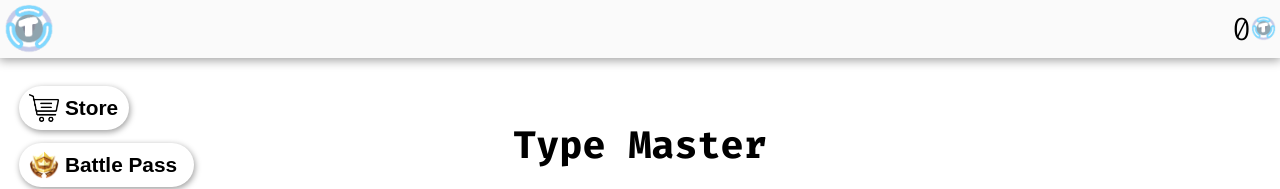
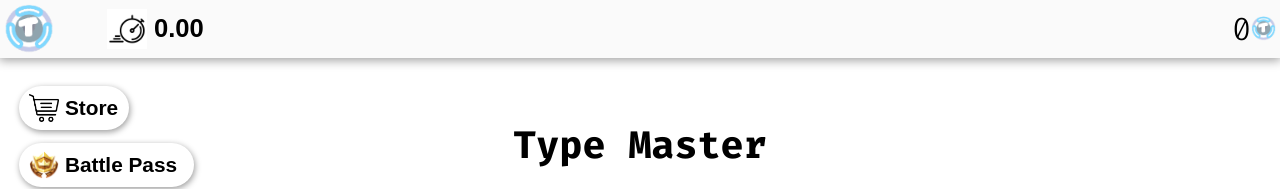
Before and after one commit to PandaStripes11/code-typer, a Next.js app: page / in a window 1280 px wide. Shown: the top 189 px of the page. Built offline with nearby package versions, Linux system fonts and the light colour scheme.

Commit message:
Timer addition

```diff
--- a/components/Header/Header.js
+++ b/components/Header/Header.js
@@ -1,15 +1,20 @@
 import HeaderStyles from './Header.module.css'
 import Image from 'next/image'
+
+import Timer from './Timer/Timer'
 
 export default function Header(props) {
     return (
         <header className={HeaderStyles.header}>
+            <div className={HeaderStyles.container}>
                 <Image
                     src="/code-typer.png"
                     height={50}
                     width={50}
                     alt="T-bucks"
                 />
+                <Timer />
+            </div>
             <h2 className={HeaderStyles.h2}>
                 {props.cbucks}
                 <Image
--- a/components/Header/Header.module.css
+++ b/components/Header/Header.module.css
@@ -11,6 +11,11 @@
     align-items: center;
     justify-content: space-between;
 }
+.container {
+    display: flex;
+    width: 200px;
+    justify-content: space-between;
+}
 
 .h2 {
     font-weight: 300;
--- /dev/null
+++ b/components/Header/Timer/Timer.js
@@ -0,0 +1,40 @@
+import TimerStyles from './Timer.module.css'
+
+import Image from 'next/image'
+
+import {useState} from 'react'
+
+export default function Timer() {
+    const [active, setActive] = useState(false)
+    const [timer, setTimer] = useState(0)
+    const [intervalId, setIntervalId] = useState()
+
+    const handleClick = () => {
+        if (active) {
+            clearInterval(intervalId)
+            setActive(false)
+            return
+        } else if (!active && timer) {
+            setTimer(0)
+        } else {
+            setActive(true)
+            const currentIntervalId = setInterval(() => {
+                setTimer(prev => prev + 30)
+            }, 30)
+            setIntervalId(currentIntervalId)
+        }
+    }
+
+    const formattedTimer = (timer / 1000).toFixed(2)
+
+    return (
+        <button className={TimerStyles.button} onClick={handleClick}>
+            <Image
+                src="/clock_icon.png"
+                height={40}
+                width={40}
+            />
+            &nbsp;{formattedTimer}
+        </button>
+    )
+}
--- /dev/null
+++ b/components/Header/Timer/Timer.module.css
@@ -0,0 +1,10 @@
+.button {
+    border: none;
+    outline: none;
+    background: none;
+    padding: none;
+    cursor: pointer;
+    display: flex;
+    align-items: center;
+    font-size: 1.6em;
+}
--- a/components/Purchases/Shop/Upgrades/Menu/PageIcon/PageIcon.js
+++ b/components/Purchases/Shop/Upgrades/Menu/PageIcon/PageIcon.js
@@ -11,8 +11,8 @@ export default function PageIcon(props) {
             <div>
                 <Image
                     src={props.src}
-                    height={50}
-                    width={50}
+                    height={80}
+                    width={80}
                 />
             </div>
             <div>
--- a/components/Purchases/Shop/Upgrades/Menu/PageIcon/PageIcon.module.css
+++ b/components/Purchases/Shop/Upgrades/Menu/PageIcon/PageIcon.module.css
@@ -8,12 +8,13 @@
     cursor: pointer;
     background-color: white;
     margin: 5% 0;
+    padding:  0 5%;
 }
 
 .h4 {
-    font-size: 1.2em;
+    font-size: 1.1em;
 }
 .p {
     font-weight: 300;
-    font-size: 1em;
+    font-size: 0.9em;
 }
--- a/components/Purchases/Shop/Upgrades/Multipliers/Multipliers.js
+++ b/components/Purchases/Shop/Upgrades/Multipliers/Multipliers.js
@@ -1,8 +1,16 @@
 import MultiplierStyles from './Multipliers.module.css'
 
+import {useState} from 'react'
+
+const MultiplierData = [
+    {cost: 1000, multiplier: 1.5}
+]
+
 export default function Multipliers(props) {
+    const [levelMultiplier, setLevelMultiplier] = useState(0)
+
     return (
-        <div>
+        <div className={MultiplierStyles.div}>
 
         </div>
     )
--- a/components/Purchases/Shop/Upgrades/Multipliers/Multipliers.module.css
+++ b/components/Purchases/Shop/Upgrades/Multipliers/Multipliers.module.css
@@ -0,0 +1,5 @@
+.div {
+    width: 100%;
+    height: 100%;
+    border: 1px solid black;
+}
--- a/components/Purchases/Shop/Upgrades/Upgrades.js
+++ b/components/Purchases/Shop/Upgrades/Upgrades.js
@@ -15,7 +15,7 @@ export default function Upgrades(props) {
     if (displayPage === 'menu') {
         page = <Menu setDisplayPage={setDisplayPage}/>
     } else if (displayPage === 'multipliers') {
-        page = <Multipliers setDisplayPage={setDisplayPage}/>
+        page = <Multipliers setTbucks={props.setTbucks} tbucks={props.tbucks}/>
     }
 
     return (
--- a/components/TypingBox/TypingBox.js
+++ b/components/TypingBox/TypingBox.js
@@ -63,7 +63,6 @@ export default function TypingBox(props) {
         }, 100)
         return intervalId
     }
-
     function generatePassage() {
         let myPassage = []
         let arrayToUse
@@ -75,7 +74,6 @@ export default function TypingBox(props) {
             arrayToUse = paragraphs
         }
         for (let i = 0; i < props.passageDetails.number; i++) {
-            console.log(myPassage, i)
             if (props.passageDetails.symbols.length) {
                 let symbol;
                 let otherRandom;
```
Also changed, not shown: public/clock_icon.png (added). Lines whose indentation alone changed are shown as unchanged.
